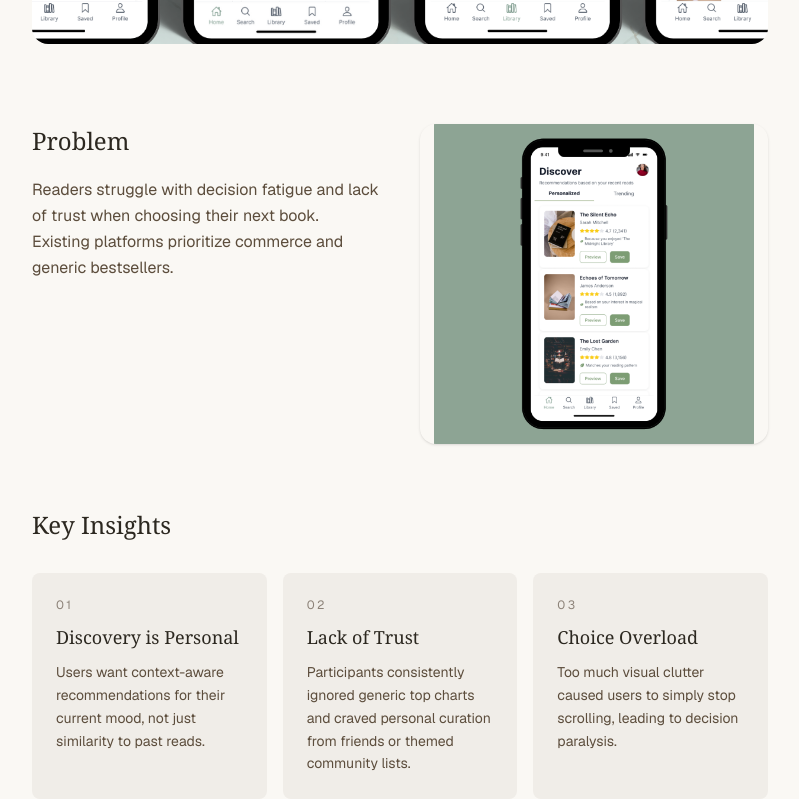
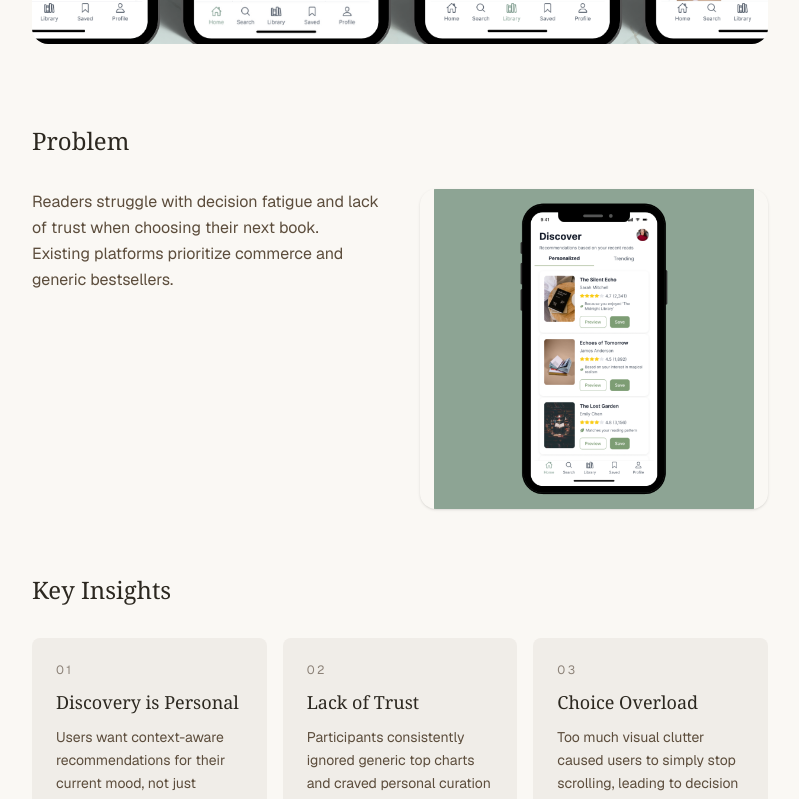
Before and after one commit to NanaAbenaBempong/artbysarps-v2, a Next.js app: page /works/readnext in a window 1280 px wide. Shown: the part 1060-1859 px from the top of the page, without its empty margins (240-1039 px from the left). Built offline with nearby package versions, Linux system fonts and the light colour scheme.

Commit message:
Update src/app/works/[slug]/page.tsx

```diff
--- a/src/app/works/[slug]/page.tsx
+++ b/src/app/works/[slug]/page.tsx
@@ -326,30 +326,29 @@ function SectionImage({ src, side }: { src: string; side: 'left' | 'right' }) {
 }
 
 function ProseSection({ heading, body, image, imageSide }: { heading: string; body: string; image?: string; imageSide?: 'left' | 'right' }) {
-  const content = (
-    <div className={image && imageSide === 'left' ? 'md:order-last' : undefined}>
+  if (image) {
+    return (
+      <div className="mb-16">
+        <h2 className="font-serif text-2xl text-[#2C2820] mb-8 leading-snug">{heading}</h2>
+        <div className="grid grid-cols-1 md:grid-cols-2 gap-10 items-start">
+          <p className={`text-[#5C4D3C] text-base leading-relaxed${imageSide === 'left' ? ' md:order-last' : ''}`}>{body}</p>
+          <SectionImage src={image} side={imageSide!} />
+        </div>
+      </div>
+    )
+  }
+  return (
+    <div className="mb-16">
       <h2 className="font-serif text-2xl text-[#2C2820] mb-5 leading-snug">{heading}</h2>
       <p className="text-[#5C4D3C] text-base leading-relaxed">{body}</p>
-    </div>
-  )
-  return (
-    <div className="mb-16">
-      {image ? (
-        <div className="grid grid-cols-1 md:grid-cols-2 gap-10 items-start">
-          {content}
-          <SectionImage src={image} side={imageSide!} />
-        </div>
-      ) : content}
     </div>
   )
 }
 
 function CardsSection({ heading, cards, image, imageSide }: { heading: string; cards: Card[]; image?: string; imageSide?: 'left' | 'right' }) {
   const isThree = cards.length === 3
-  const content = (
-    <div className={image && imageSide === 'left' ? 'md:order-last' : undefined}>
-      <h2 className="font-serif text-2xl text-[#2C2820] mb-8 leading-snug">{heading}</h2>
-      <div className={`grid gap-4 grid-cols-1 ${isThree ? 'sm:grid-cols-3' : 'sm:grid-cols-2'}`}>
+  const cardGrid = (
+    <div className={`grid gap-4 grid-cols-1 ${isThree ? 'sm:grid-cols-3' : 'sm:grid-cols-2'}${image && imageSide === 'left' ? ' md:order-last' : ''}`}>
       {cards.map((card) => (
         <div key={card.title} className="bg-[#F0EDE8] rounded-lg p-6 flex flex-col gap-3">
           <span className="text-xs uppercase tracking-[0.2em] text-[#8C8278]">{card.label}</span>
@@ -358,25 +357,29 @@ function CardsSection({ heading, cards, image, imageSide }: { heading: string; c
         </div>
       ))}
     </div>
+  )
+  if (image) {
+    return (
+      <div className="mb-16">
+        <h2 className="font-serif text-2xl text-[#2C2820] mb-8 leading-snug">{heading}</h2>
+        <div className="grid grid-cols-1 md:grid-cols-2 gap-10 items-start">
+          {cardGrid}
+          <SectionImage src={image} side={imageSide!} />
+        </div>
       </div>
     )
+  }
   return (
     <div className="mb-16">
-      {image ? (
-        <div className="grid grid-cols-1 md:grid-cols-2 gap-10 items-start">
-          {content}
-          <SectionImage src={image} side={imageSide!} />
-        </div>
-      ) : content}
+      <h2 className="font-serif text-2xl text-[#2C2820] mb-8 leading-snug">{heading}</h2>
+      {cardGrid}
     </div>
   )
 }
 
 function QuotesSection({ heading, quotes, image, imageSide }: { heading: string; quotes: Quote[]; image?: string; imageSide?: 'left' | 'right' }) {
-  const content = (
-    <div className={image && imageSide === 'left' ? 'md:order-last' : undefined}>
-      <h2 className="font-serif text-2xl text-[#2C2820] mb-8 leading-snug">{heading}</h2>
-      <div className="flex flex-col gap-6">
+  const quoteList = (
+    <div className={`flex flex-col gap-6${image && imageSide === 'left' ? ' md:order-last' : ''}`}>
       {quotes.map((q, i) => (
         <blockquote key={i} className="border-l-2 border-[#2C2820] pl-6">
           <p className="font-serif italic text-xl text-[#2C2820] leading-relaxed">
@@ -385,16 +388,22 @@ function QuotesSection({ heading, quotes, image, imageSide }: { heading: string;
         </blockquote>
       ))}
     </div>
+  )
+  if (image) {
+    return (
+      <div className="mb-16">
+        <h2 className="font-serif text-2xl text-[#2C2820] mb-8 leading-snug">{heading}</h2>
+        <div className="grid grid-cols-1 md:grid-cols-2 gap-10 items-start">
+          {quoteList}
+          <SectionImage src={image} side={imageSide!} />
+        </div>
       </div>
     )
+  }
   return (
     <div className="mb-16">
-      {image ? (
-        <div className="grid grid-cols-1 md:grid-cols-2 gap-10 items-start">
-          {content}
-          <SectionImage src={image} side={imageSide!} />
-        </div>
-      ) : content}
+      <h2 className="font-serif text-2xl text-[#2C2820] mb-8 leading-snug">{heading}</h2>
+      {quoteList}
     </div>
   )
 }
```
Lines whose indentation alone changed are shown as unchanged.
